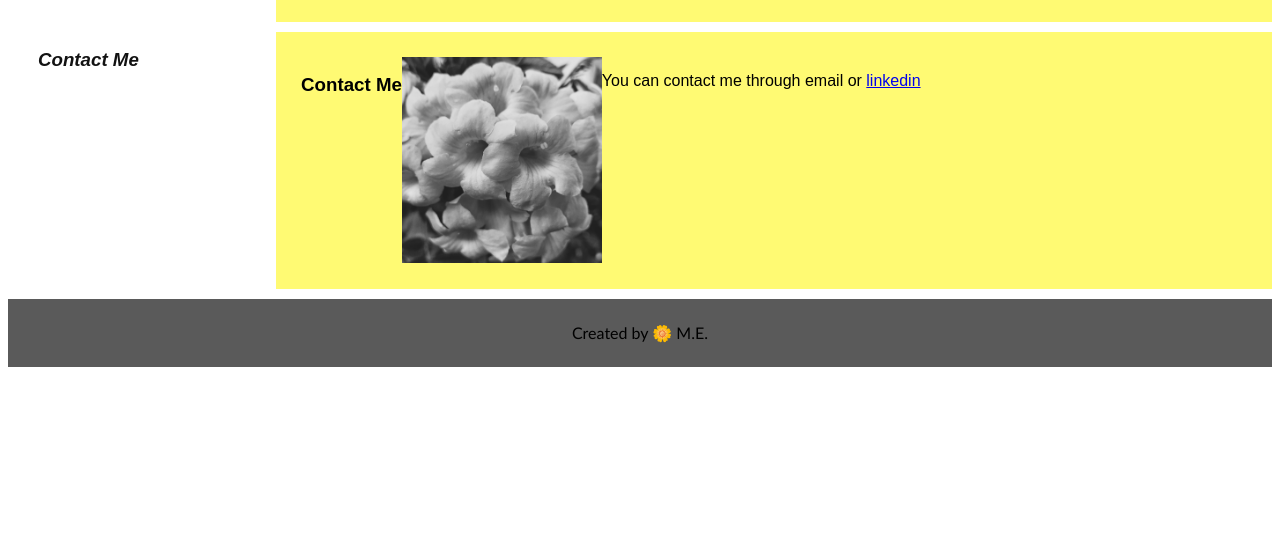
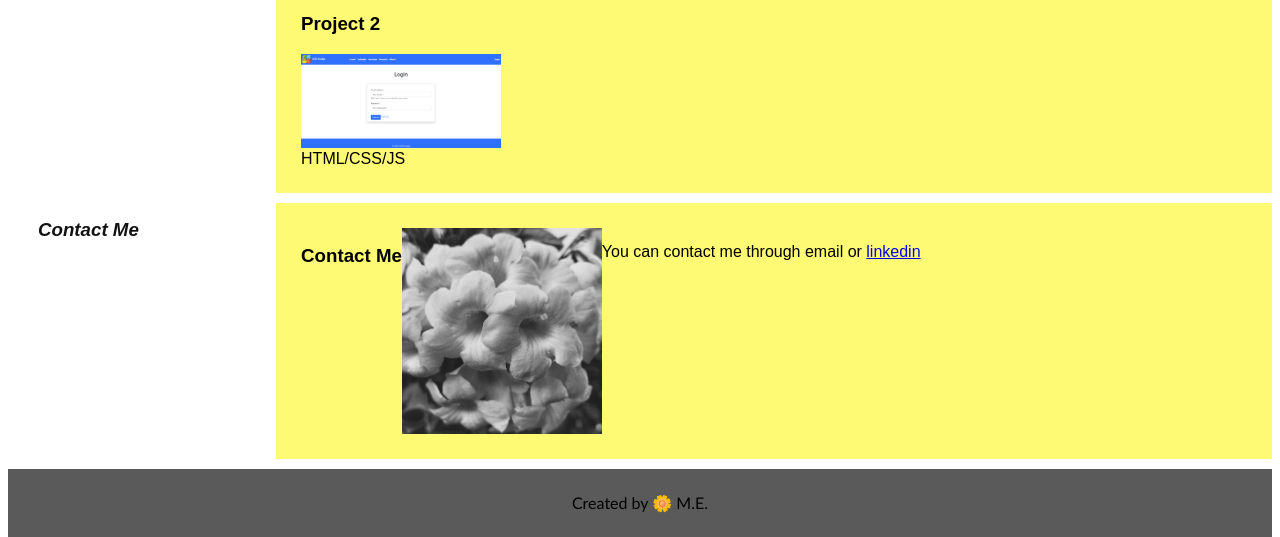
Before and after one commit to greentree31/Portfolio-mockup, a plain HTML site: page index.html in a window 1280 px wide. Shown: the part 1854-2391 px from the top of the page. Before the commit the page ends 2221 px from the top, so only its background shows below. Drawn offline with Linux system fonts and the light colour scheme.

Commit message:
added project 2

```diff
--- a/index.html
+++ b/index.html
@@ -52,6 +52,10 @@
 
                 <a href="https://tonntribe.github.io/ASD-Nudge/index.html" class="flex-item"><img alt="ASD-Nudge" src="./assets/images/asd-nudge.jpg" /></a><br>
                 <span>HTML/CSS/JS</span>
+                <h3>Project 2</h3>
+
+                <a href="https://asd-nudge-v3-f7d8e12e0b63.herokuapp.com/" class="flex-item"><img alt="ASD-Nudge - User" src="./assets/images/login.png" /></a><br>
+                <span>HTML/CSS/JS</span>
                 </div>
 
         </section>
```
Also changed, not shown: assets/images/login.png (added).
